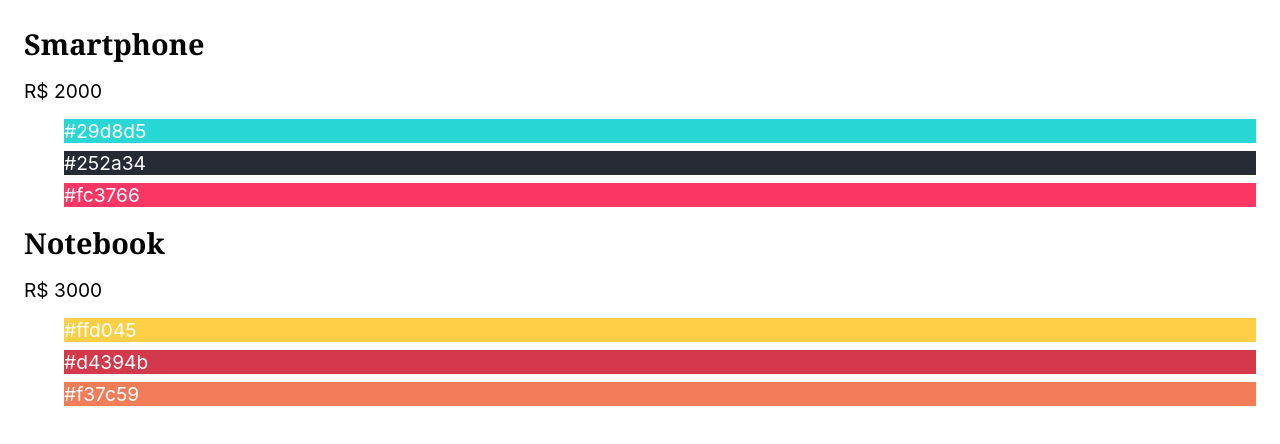
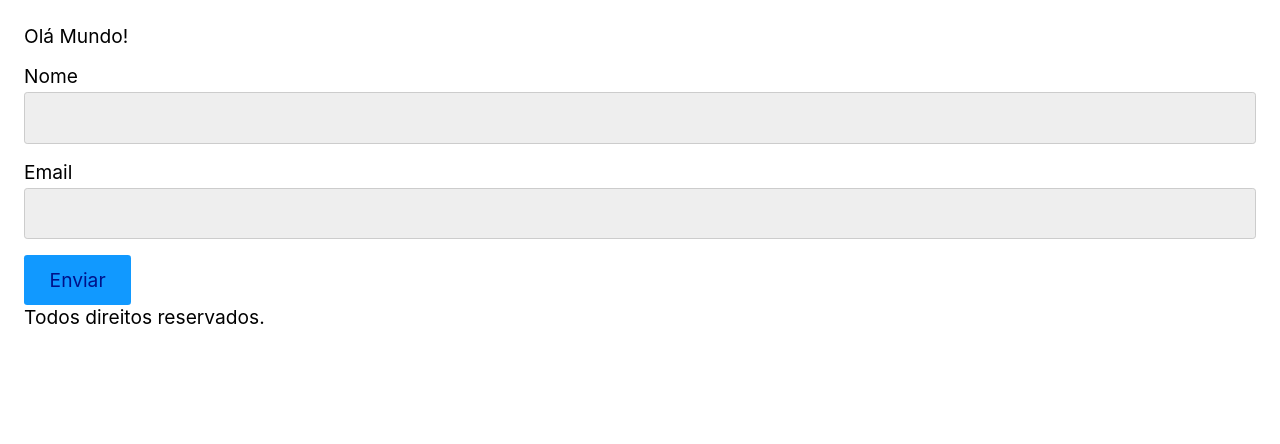
Before and after one commit to lucasleitedosreis/studying-react, a React (Vite) app: page / in a window 1280 px wide. Shown: the top 444 px of the page. Built offline with nearby package versions, Linux system fonts and the light colour scheme.

Commit message:
feat: Criando componentes

```diff
--- a/src/App.jsx
+++ b/src/App.jsx
@@ -1,12 +1,18 @@
 import React from "react";
 // import Exercicios01Jsx from "./assets/exercicios/Exercicios01Jsx";
-import Exercicios02Arrays from "./assets/exercicios/Exercicios02Arrays";
+// import Exercicios02Arrays from "./assets/exercicios/Exercicios02Arrays";
+import Header from "./components/Componentes";
+import Footer from "./components/Footer";
+import Form from "./components/Form/Form";
 
 function App() {
   return (
     <>
       {/* <Exercicios01Jsx /> */}
-      <Exercicios02Arrays />
+      {/* <Exercicios02Arrays /> */}
+      <Header />
+      <Form />
+      <Footer />
     </>
   );
 }
--- /dev/null
+++ b/src/components/Componentes.jsx
@@ -0,0 +1,5 @@
+import React from "react";
+
+export default function Header() {
+  return <div>Olá Mundo!</div>;
+}
--- /dev/null
+++ b/src/components/Footer.jsx
@@ -0,0 +1,5 @@
+import React from "react";
+
+export default function Footer() {
+  return <div>Todos direitos reservados.</div>;
+}
--- /dev/null
+++ b/src/components/Form/Button.jsx
@@ -0,0 +1,5 @@
+import React from "react";
+
+export default function Button() {
+  return <button>Enviar</button>;
+}
--- /dev/null
+++ b/src/components/Form/Form.jsx
@@ -0,0 +1,19 @@
+import React from "react";
+import Input from "./Input";
+import Button from "./Button";
+
+export default function Form() {
+  return (
+    <form>
+      <p>
+        <label htmlFor="nome">Nome</label>
+        <Input />
+      </p>
+      <p>
+        <label htmlFor="nome">Email</label>
+        <Input />
+      </p>
+      <Button />
+    </form>
+  );
+}
--- /dev/null
+++ b/src/components/Form/Input.jsx
@@ -0,0 +1,5 @@
+import React from "react";
+
+export default function Input() {
+  return <input type="text" />;
+}
```
Also changed, not shown: src/exercicios/Exercicios01Jsx.jsx (renamed from src/assets/exercicios/Exercicios01Jsx.jsx), src/exercicios/Exercicios02Arrays.jsx (renamed from src/assets/exercicios/Exercicios02Arrays.jsx).
